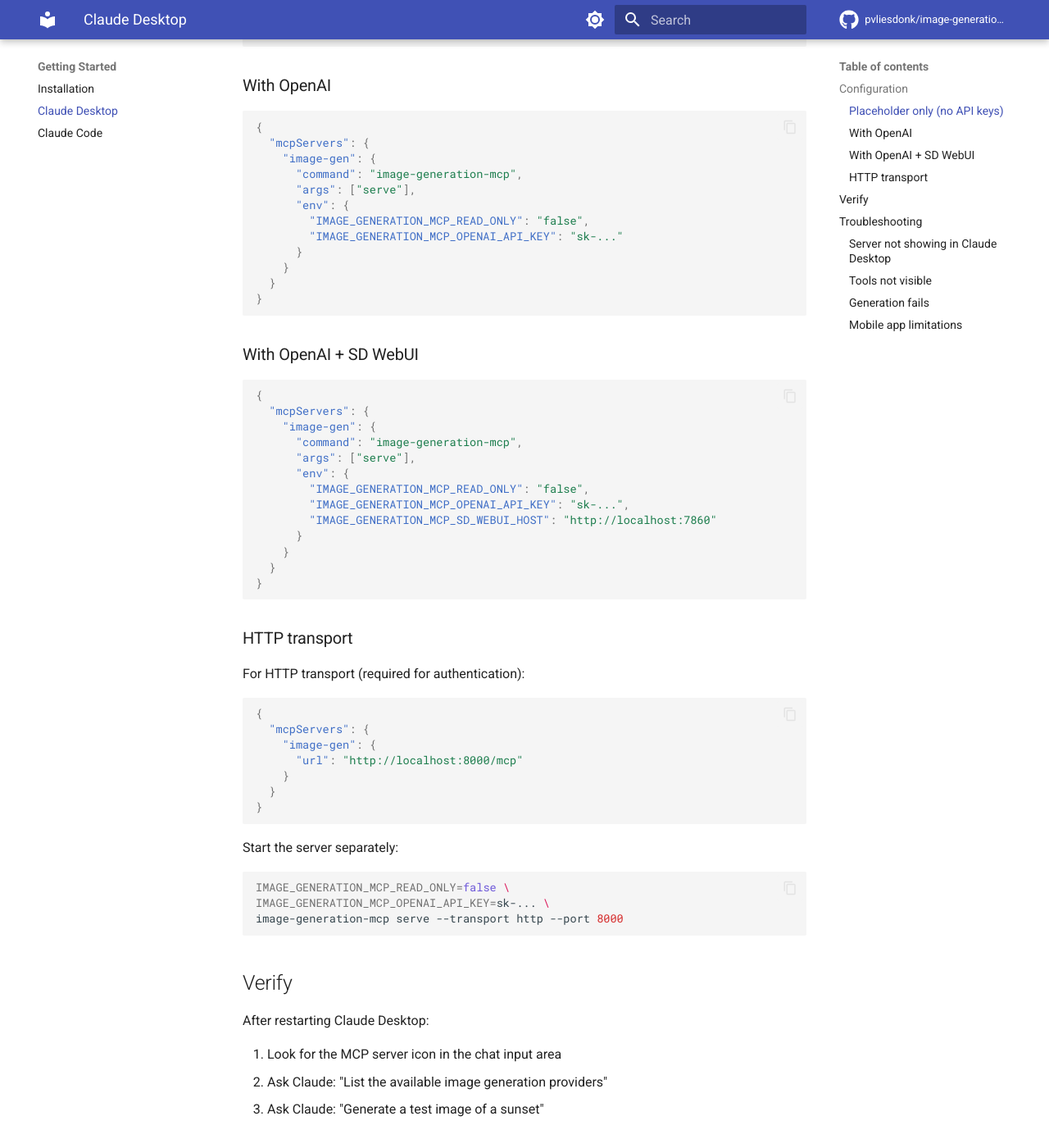
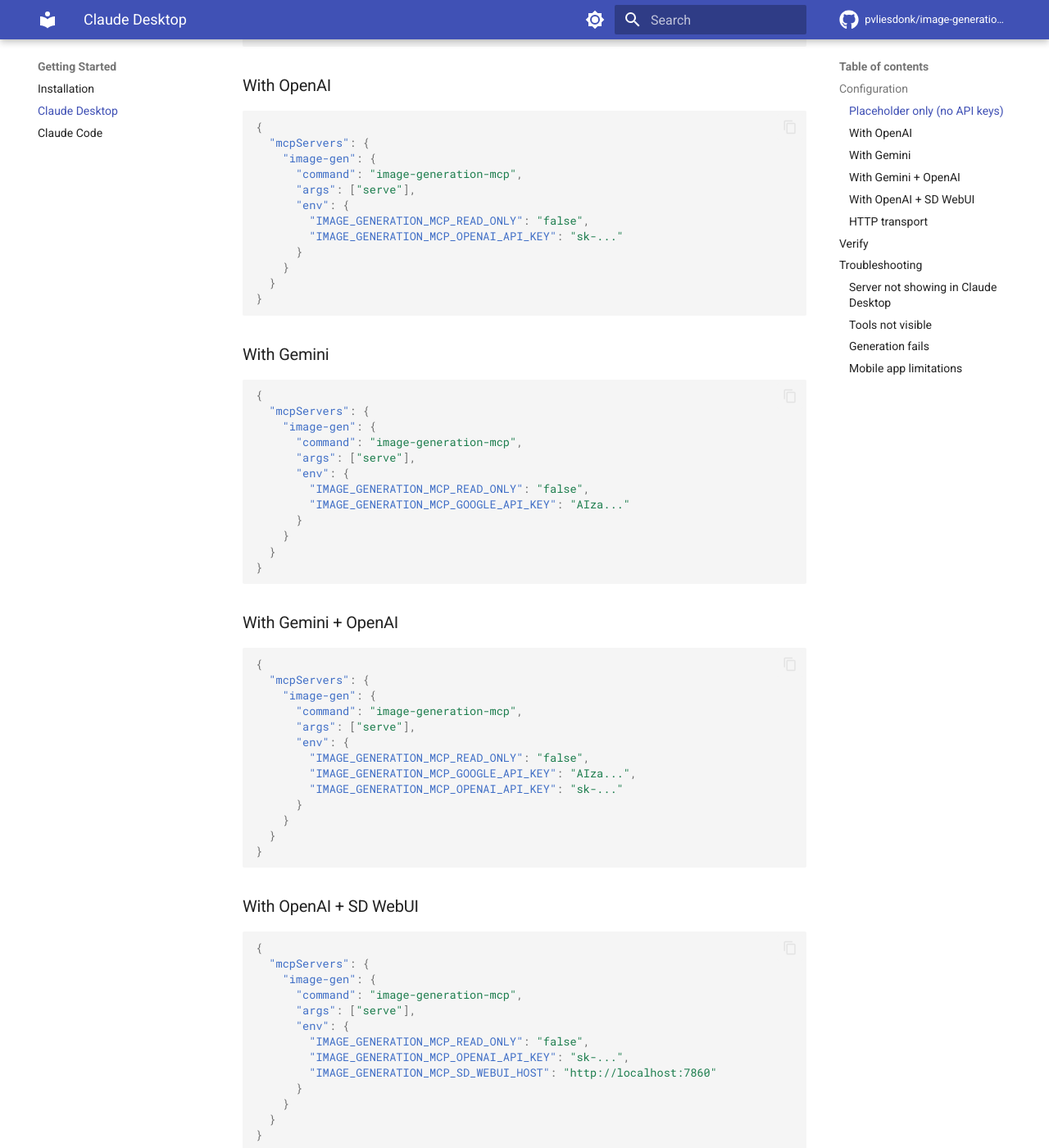
Before and after one commit to pvliesdonk/image-generation-mcp, an MkDocs documentation site: the page built from docs/getting-started/claude-desktop.md, in a window 1280 px wide and 1400 px high, scrolled down 696 px. Shown: the whole window at 82% size. Built offline with MkDocs 1.6.1 and Material for MkDocs 9.7.7, drawn with Linux system fonts in a browser that asks for light colours; comment, search, counter and statistics services are not loaded; some of the changed text lies outside the part shown.

Commit message:
docs: update configuration, design doc, and getting-started for Gemini provider

````diff
--- a/docs/getting-started/claude-desktop.md
+++ b/docs/getting-started/claude-desktop.md
@@ -35,6 +35,41 @@
       "args": ["serve"],
       "env": {
         "IMAGE_GENERATION_MCP_READ_ONLY": "false",
+        "IMAGE_GENERATION_MCP_OPENAI_API_KEY": "sk-..."
+      }
+    }
+  }
+}
+```
+
+### With Gemini
+
+```json
+{
+  "mcpServers": {
+    "image-gen": {
+      "command": "image-generation-mcp",
+      "args": ["serve"],
+      "env": {
+        "IMAGE_GENERATION_MCP_READ_ONLY": "false",
+        "IMAGE_GENERATION_MCP_GOOGLE_API_KEY": "AIza..."
+      }
+    }
+  }
+}
+```
+
+### With Gemini + OpenAI
+
+```json
+{
+  "mcpServers": {
+    "image-gen": {
+      "command": "image-generation-mcp",
+      "args": ["serve"],
+      "env": {
+        "IMAGE_GENERATION_MCP_READ_ONLY": "false",
+        "IMAGE_GENERATION_MCP_GOOGLE_API_KEY": "AIza...",
         "IMAGE_GENERATION_MCP_OPENAI_API_KEY": "sk-..."
       }
     }
@@ -106,6 +141,7 @@
 ### Generation fails
 
 - Check the provider is available: ask Claude to run `list_providers`
+- For Gemini: verify your API key is valid and has Gemini API access enabled in [Google AI Studio](https://aistudio.google.com/apikey)
 - For OpenAI: verify your API key is valid and has image generation access
 - For SD WebUI: verify the WebUI is running and accessible at the configured host
 
--- a/mkdocs.yml
+++ b/mkdocs.yml
@@ -56,6 +56,7 @@
           - getting-started/claude-code.md: Claude Code MCP configuration
         Providers:
           - providers/index.md: Provider comparison and selection guide
+          - providers/gemini.md: Gemini provider setup and capabilities
           - providers/openai.md: OpenAI provider setup and capabilities
           - providers/sd-webui.md: SD WebUI (Stable Diffusion WebUI) setup
           - providers/placeholder.md: Zero-cost placeholder for testing
@@ -112,6 +113,7 @@
       - Claude Code: getting-started/claude-code.md
   - Providers:
       - Overview: providers/index.md
+      - Gemini: providers/gemini.md
       - OpenAI: providers/openai.md
       - SD WebUI (Stable Diffusion): providers/sd-webui.md
       - Placeholder: providers/placeholder.md
````
Also changed, not shown: docs/configuration.md (+10 -1 lines), docs/design/provider-system.md (+30 -14 lines), docs/getting-started/claude-code.md (+18 -0 lines).
